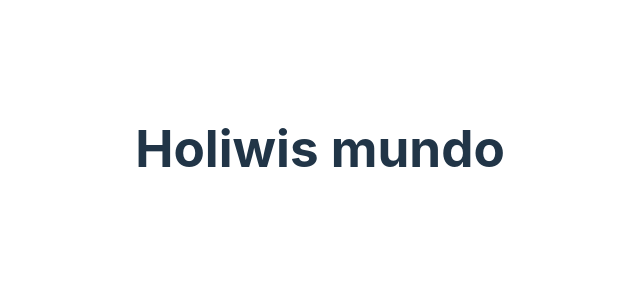
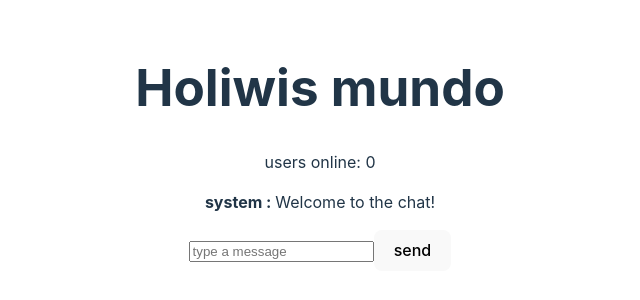
Before and after one commit to FabricioJRepetto/chat-io, a React (Vite) app in the folder client/chat-client/: page / in a window 1280 px wide. Shown: the part 252-552 px from the top of the page, without its empty margins (320-960 px from the left). Built offline with nearby package versions, Linux system fonts and the light colour scheme; no server answers.

Commit message:
chat working

```diff
--- a/client/chat-client/package.json
+++ b/client/chat-client/package.json
@@ -10,7 +10,8 @@
   },
   "dependencies": {
     "react": "^18.2.0",
-    "react-dom": "^18.2.0"
+    "react-dom": "^18.2.0",
+    "socket.io-client": "^4.5.2"
   },
   "devDependencies": {
     "@types/react": "^18.0.17",
--- a/client/chat-client/src/App.jsx
+++ b/client/chat-client/src/App.jsx
@@ -1,12 +1,87 @@
+import React, { useState, useEffect } from 'react'
+import io from 'socket.io-client'
+import { BACK_URL } from './constants'
+
 import './App.css'
 
+// se conecta al socket
+const socket = io(BACK_URL)
+
 function App() {
+    const [myId, setMyId] = useState(null)
+    const [usersOnline, setUsersOnline] = useState(0)
+    const [newUser, setNewUser] = useState('')
+    const [message, setMessage] = useState('')
+    const [chatBody, setChatBody] = useState([{
+        message: 'Welcome to the chat!',
+        from: 'system'
+    }])
 
-  return (
-    <div className="App">
-      <h1>Holiwis mundo</h1>
-    </div>
-  )
+    const handleNewMessage = (m) => {
+        // importante utilizar una cb para setear los mensajes
+        // https://stackoverflow.com/questions/70671831/react-socket-io-not-displaying-latest-message-passed-down-as-prop
+        setChatBody(prev => [...prev, m])
+    }
+
+    const handleNewConnection = (c) => {
+        console.log(c)
+        setMyId(c.id)
+        setUsersOnline(c.connections)
+    }
+
+    const handleNewUser = (u) => {
+        console.log(u);
+        setNewUser(u.user)
+        setUsersOnline(u.connections)
+    }
+
+
+    useEffect(() => {
+        socket.on('newConnection', (c) => handleNewConnection(c))
+        socket.on('newUser', (u) => handleNewUser(u))
+        socket.on('newMessage', (m) => handleNewMessage(m))
+
+        return () => {
+            socket.off('newUser')
+            socket.off('newConnection')
+            socket.off('newMessage')
+        }
+        // dependencias deben estar vacías según documentación de socket.io
+    }, [])
+
+
+    const handleSend = (e) => {
+        e.preventDefault()
+        if (message.length) {
+            socket.emit('newMessage', message)
+            setMessage('')
+        }
+     }
+
+    return (
+        <div className="App">
+        <h1>Holiwis mundo</h1>
+        <p>{myId}</p>
+        <p>users online: {usersOnline}</p>
+        <p>{newUser}</p>
+
+        <div>
+            {chatBody.length &&
+                chatBody.map((m, index) => (
+                    <p key={index}>
+                        <b>{m.from !== myId ? `${m.from} : ` : 'Me: '}</b>
+                        {m.message}
+                    </p>
+                ))
+            }
+        </div>
+
+        <form onSubmit={handleSend}>
+            <input type="text" placeholder='type a message' onChange={e => setMessage(e.target.value)} value={message}/>
+            <button onClick={handleSend}>send</button>
+        </form>
+        </div>
+    )
 }
 
 export default App
--- /dev/null
+++ b/client/chat-client/src/constants.js
@@ -0,0 +1,3 @@
+const BACK_URL = 'http://localhost:4000'
+
+export { BACK_URL }
--- a/client/chat-client/vite.config.js
+++ b/client/chat-client/vite.config.js
@@ -3,5 +3,8 @@ import react from '@vitejs/plugin-react'
 
 // https://vitejs.dev/config/
 export default defineConfig({
-  plugins: [react()]
+    plugins: [react()],
+    server: {
+        port: process.env.PORT || 3000
+    }
 })
```
Also changed, not shown: 2 other files (tests, documents, lock files or other folders).
